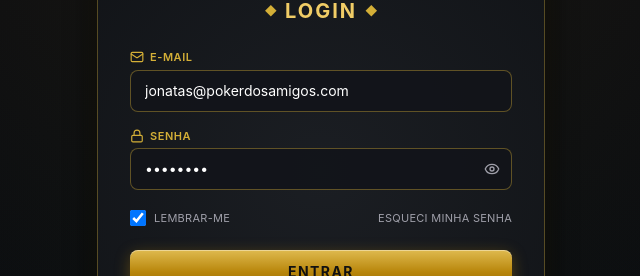
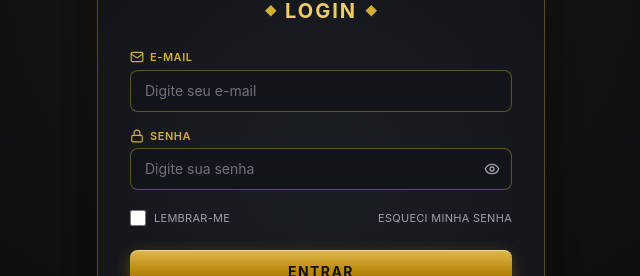
Before and after one commit to AstroboyIA/projeto-poker-dos-amigos, a React (Vite) app in the folder frontend/: page / in a window 1280 px wide. Shown: the part 259-535 px from the top of the page, without its empty margins (319-959 px from the left). Built offline with nearby package versions, Linux system fonts and the light colour scheme; no server answers.

Commit message:
fix: limpa credenciais padrao na tela de login

```diff
--- a/frontend/src/pages/Login.tsx
+++ b/frontend/src/pages/Login.tsx
@@ -6,10 +6,10 @@ import { api } from '../services/api';
 import { useAuth } from '../context/AuthContext';
 
 export const LoginPage: React.FC = () => {
-  const [email, setEmail] = useState('jonatas@pokerdosamigos.com');
-  const [senha, setSenha] = useState('poker123');
+  const [email, setEmail] = useState('');
+  const [senha, setSenha] = useState('');
   const [showPassword, setShowPassword] = useState(false);
-  const [lembrarMe, setLembrarMe] = useState(true);
+  const [lembrarMe, setLembrarMe] = useState(false);
   const [error, setError] = useState('');
   const [loading, setLoading] = useState(false);
 
```
